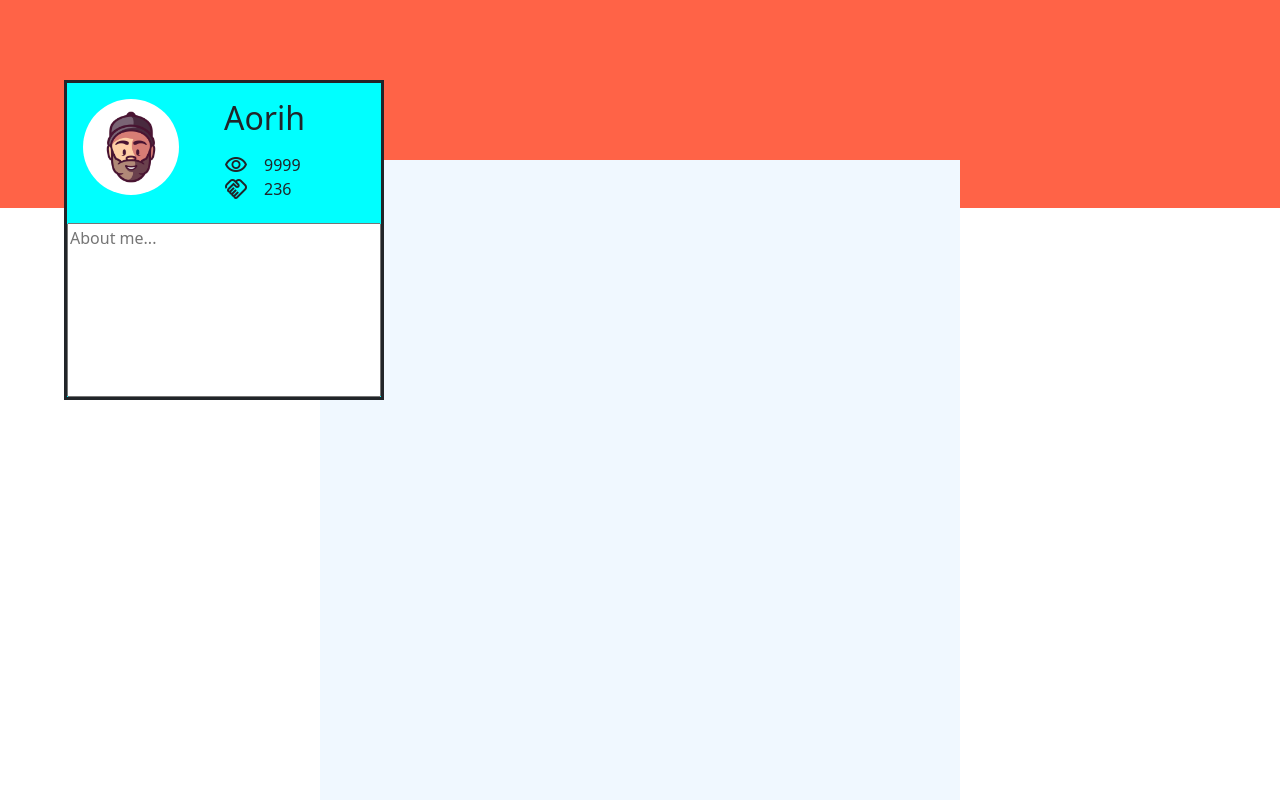
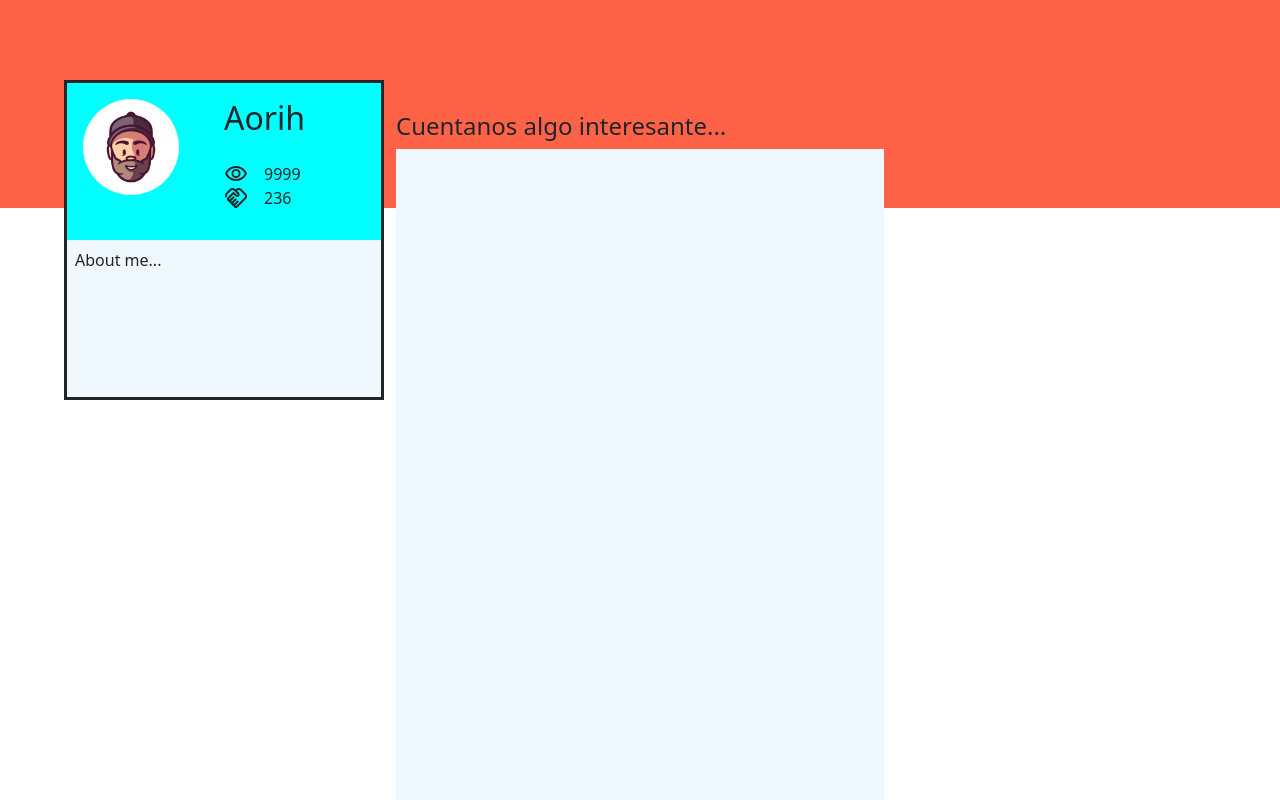
Before and after one commit to Aorih/feep, an Angular app: page /feed in a window 1280 px wide. Shown: the top 800 px of the page. Built offline with nearby package versions, Linux system fonts and the light colour scheme.

Commit message:
feat: Added function to edit user description

```diff
--- a/src/app/feed/main/main.component.css
+++ b/src/app/feed/main/main.component.css
@@ -1,6 +1,13 @@
-main {
-    margin-top: 10rem;
+h4{
+}
+
+.container{
+    margin: 0 auto;
+    margin-top: 7rem;
+    max-width: 40%;
+}
+
+.mainFeed {
     height: 100vh;
-    max-width: 50%;
     background-color: aliceblue;
 }
--- a/src/app/feed/main/main.component.html
+++ b/src/app/feed/main/main.component.html
@@ -1,3 +1,4 @@
 <main class="container">
-    <p>works</p>
+    <h4>Cuentanos algo interesante...</h4>
+    <div class="mainFeed"></div>
 </main>
--- a/src/app/feed/profile-card/profile-card.component.css
+++ b/src/app/feed/profile-card/profile-card.component.css
@@ -38,9 +38,27 @@ p{
 }
 
 .description textarea{
+    border: none;
+    outline: none;
     width: 100%;
     resize: none;
     margin-bottom: -6px;
+    background-color: white;
+}
+
+.description p{
+    padding: 0.5rem;
+    box-sizing: border-box;
+    width: auto;
+}
+
+.description__text{
+    width: 19.6rem;
+    word-wrap: break-word;
+}
+
+.description{
+    background-color: aliceblue;
 }
 
 .profile .pic {
--- a/src/app/feed/profile-card/profile-card.component.html
+++ b/src/app/feed/profile-card/profile-card.component.html
@@ -25,6 +25,9 @@
         </div>
     </div>
     <div class="description">
-        <textarea name="" id="" rows="7" placeholder="About me..."></textarea>
+        <div class="description__text">
+            <p *ngIf="!onEdit" (click)="editDescription()">{{descriptionText}}</p>
+        </div>
+        <textarea #textArea *ngIf="onEdit" name="" id="textArea" rows="7" placeholder="About me..." value="{{descriptionText}}" (blur)="setDescription()"></textarea>
     </div>
 </div>
--- a/src/app/feed/profile-card/profile-card.component.ts
+++ b/src/app/feed/profile-card/profile-card.component.ts
@@ -1,4 +1,4 @@
-import { Component, OnInit } from '@angular/core';
+import { Component, ElementRef, OnInit, ViewChild } from '@angular/core';
 
 @Component({
   selector: 'app-profile-card',
@@ -7,9 +7,30 @@ import { Component, OnInit } from '@angular/core';
 })
 export class ProfileCardComponent implements OnInit {
 
+  onEdit: boolean = false;
+  descriptionText: string | null = "About me...";
+  placeholder: string | null = "About me..."
+  @ViewChild('textArea') textArea!: ElementRef;
   constructor() { }
 
   ngOnInit(): void {
   }
 
+
+  editDescription(){
+    this.onEdit = true;
+    setTimeout(() => {
+      this.textArea.nativeElement.focus();
+    }, 50);
+  }
+
+  setDescription(){
+    const txtArea = this.textArea.nativeElement;
+    const text = txtArea.value !== "" ? txtArea.value : "About me..."
+
+    this.descriptionText = text;
+    this.placeholder = text;
+    this.onEdit = false;
+  }
+
 }
```
